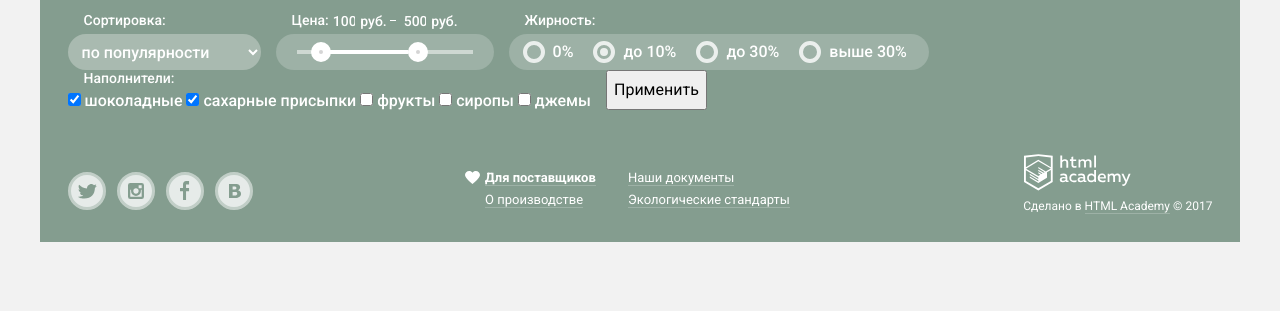
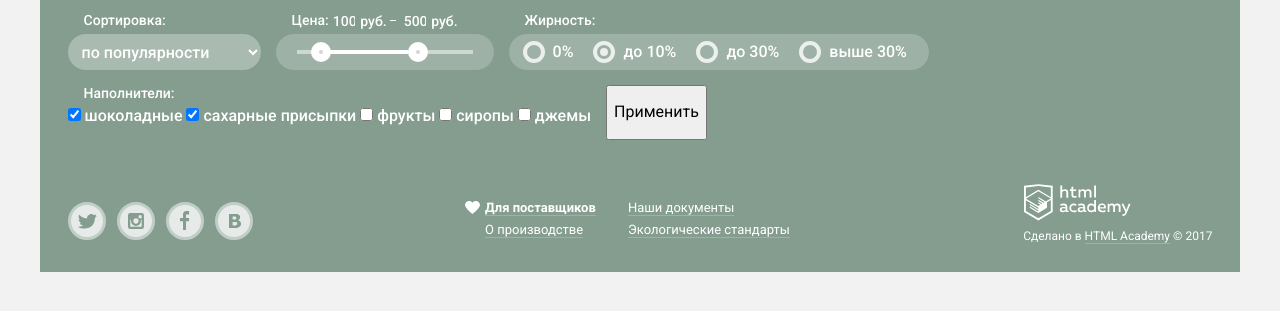
Before and after one commit to Irina14/Gllacy-1, a plain HTML site: page catalog.html in a window 1280 px wide. Shown: the part 173-484 px from the top of the page. Drawn offline with Linux system fonts and the light colour scheme.

Commit message:
Переделана разметка Наполнители

```diff
--- a/catalog.html
+++ b/catalog.html
@@ -159,28 +159,20 @@
               <label for="fatness-4">выше 30%</label>
             </div>
           </fieldset>
-          <fieldset class="filter-form__fillers">
-            <legend>Наполнители:</legend>
-            <label>
-             <input type="checkbox" name="chocolate" checked>
-              шоколадные
-            </label>
-            <label>
-             <input type="checkbox" name="sugar-powders" checked>
-              сахарные присыпки
-            </label>
-            <label>
-             <input type="checkbox" name="fruits">
-              фрукты
-            </label>
-            <label>
-             <input type="checkbox" name="syrups">
-              сиропы
-            </label>
-            <label>
-             <input type="checkbox" name="jams">
-              джемы
-            </label>
+          <fieldset class="filter-form__fillers form-fillers">
+            <div class="form-fillers__wrapper">
+              <legend>Наполнители:</legend>
+              <input type="checkbox" name="chocolate" id="chocolate-field" checked>
+              <label for="chocolate-field">шоколадные</label>
+              <input type="checkbox" name="sugar-powders" id="sugar-powders-field" checked>
+              <label for="sugar-powders-field"> сахарные присыпки</label>
+              <input type="checkbox" name="fruits" id="fruits-field">
+              <label for="fruits-field">фрукты</label>
+              <input type="checkbox" name="syrups" id="syrups-field">
+              <label for="syrups-field">сиропы</label>
+              <input type="checkbox" name="jams" id="jams-field">
+              <label for="jams-field">джемы</label>
+            </div>
           </fieldset>
           <button class="filter-form__button" type="submit">Применить</button>
         </form>
--- a/css/style.css
+++ b/css/style.css
@@ -1397,6 +1397,7 @@ img {
   border: none;
   margin: 0;
   margin-right: 15px;
+  margin-bottom: 15px;
   padding: 0;
 }
 
```
Also changed, not shown: img/radio-off.svg (deleted), img/radio-on.svg (deleted).
